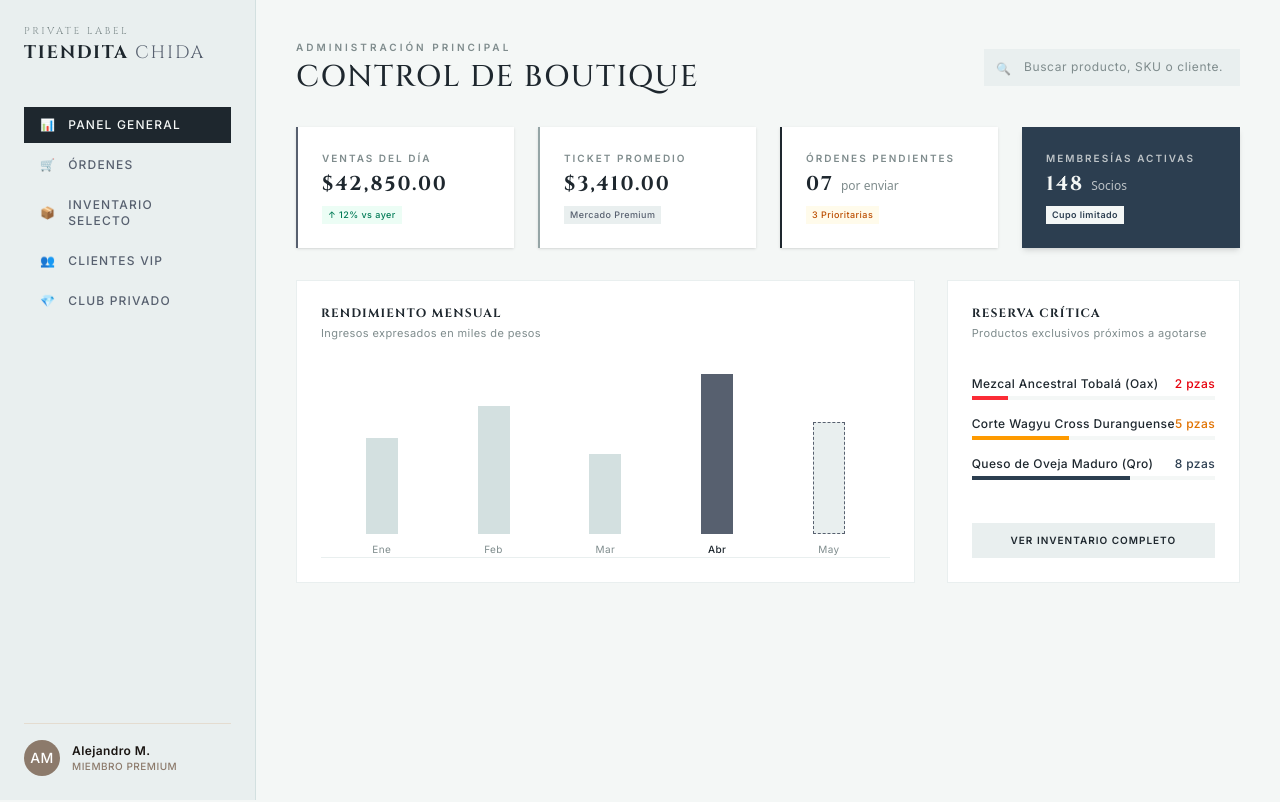
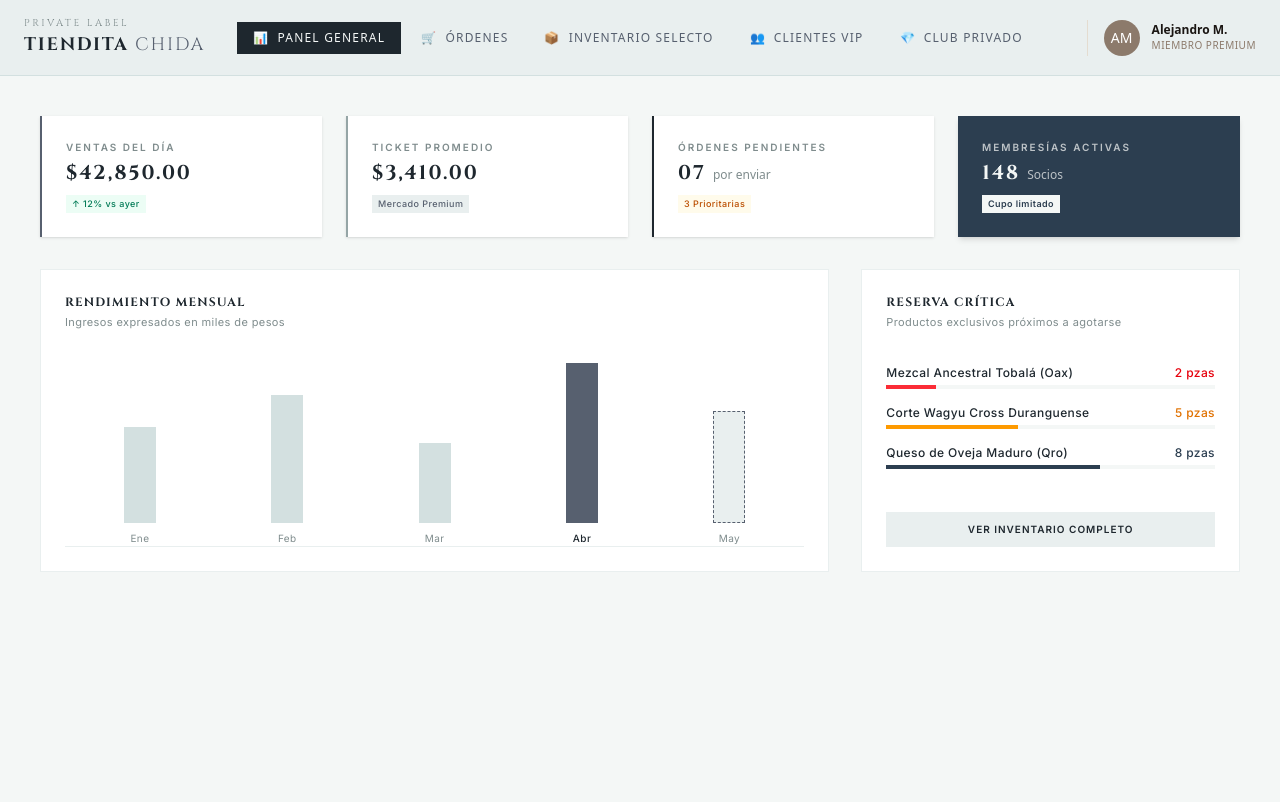
Before and after one commit to ZusetteMar/tiendita_chida, an Angular app in the folder proyecto_2/tiendita_chida/: page /home in a window 1280 px wide. Shown: the top 802 px of the page. Built offline with nearby package versions, Linux system fonts and the light colour scheme.

Commit message:
fix(juan) : rediseñando el navbar para mejor efecto visual

```diff
--- a/proyecto_2/tiendita_chida/src/app/app.html
+++ b/proyecto_2/tiendita_chida/src/app/app.html
@@ -14,37 +14,35 @@
         .font-serif-luxury { font-family: 'Cinzel', serif; }
     </style>
 </head>
-<body class="bg-[#F4F7F6] text-[#2C3E50] antialiased tracking-wide">
+<header class="w-full bg-[#E9EFEF] border-b border-[#D3E0E0] flex flex-row items-center justify-between px-6 py-4 hidden md:flex">
 
-    <div class="flex min-h-screen">
+    <div class="flex items-center space-x-8">
 
-        <aside class="w-64 bg-[#E9EFEF] border-r border-[#D3E0E0] flex flex-col justify-between p-6 hidden md:flex">
         <div>
-                <div class="mb-10">
             <p class="font-serif-luxury text-[10px] tracking-[0.25em] text-[#7F8C8D] uppercase">Private Label</p>
             <h2 class="font-serif-luxury text-lg font-bold tracking-widest text-[#1E272E]">TIENDITA <span class="font-light text-[#57606F]">CHIDA</span></h2>
         </div>
 
-                <nav class="space-y-1">
-                    <a href="#" class="flex items-center space-x-3 px-4 py-2.5 bg-[#1E272E] text-[#F4F7F6] rounded-none text-xs font-medium tracking-widest uppercase transition">
+        <nav class="flex items-center space-x-1">
+            <a href="#" class="flex items-center space-x-2 px-4 py-2 bg-[#1E272E] text-[#F4F7F6] rounded-none text-xs font-medium tracking-widest uppercase transition">
                 <span>📊</span> <span>Panel General</span>
             </a>
-                    <a href="#" class="flex items-center space-x-3 px-4 py-2.5 text-[#57606F] hover:bg-[#D3E0E0] hover:text-[#1E272E] rounded-none text-xs font-medium tracking-widest uppercase transition">
+            <a href="#" class="flex items-center space-x-2 px-4 py-2 text-[#57606F] hover:bg-[#D3E0E0] hover:text-[#1E272E] rounded-none text-xs font-medium tracking-widest uppercase transition">
                 <span>🛒</span> <span>Órdenes</span>
             </a>
-                    <a href="#" class="flex items-center space-x-3 px-4 py-2.5 text-[#57606F] hover:bg-[#D3E0E0] hover:text-[#1E272E] rounded-none text-xs font-medium tracking-widest uppercase transition">
+            <a href="#" class="flex items-center space-x-2 px-4 py-2 text-[#57606F] hover:bg-[#D3E0E0] hover:text-[#1E272E] rounded-none text-xs font-medium tracking-widest uppercase transition">
                 <span>📦</span> <span>Inventario Selecto</span>
             </a>
-                    <a href="#" class="flex items-center space-x-3 px-4 py-2.5 text-[#57606F] hover:bg-[#D3E0E0] hover:text-[#1E272E] rounded-none text-xs font-medium tracking-widest uppercase transition">
+            <a href="#" class="flex items-center space-x-2 px-4 py-2 text-[#57606F] hover:bg-[#D3E0E0] hover:text-[#1E272E] rounded-none text-xs font-medium tracking-widest uppercase transition">
                 <span>👥</span> <span>Clientes VIP</span>
             </a>
-                    <a href="#" class="flex items-center space-x-3 px-4 py-2.5 text-[#57606F] hover:bg-[#D3E0E0] hover:text-[#1E272E] rounded-none text-xs font-medium tracking-widest uppercase transition">
+            <a href="#" class="flex items-center space-x-2 px-4 py-2 text-[#57606F] hover:bg-[#D3E0E0] hover:text-[#1E272E] rounded-none text-xs font-medium tracking-widest uppercase transition">
                 <span>💎</span> <span>Club Privado</span>
             </a>
         </nav>
     </div>
 
-            <div class="border-t border-[#E4DCD0] pt-4 flex items-center space-x-3">
+    <div class="border-l border-[#E4DCD0] pl-4 flex items-center space-x-3">
         <div class="w-9 h-9 rounded-full bg-[#8C7A6B] flex items-center justify-center text-white font-medium text-sm">
             AM
         </div>
@@ -53,21 +51,13 @@
             <p class="text-[10px] text-[#8C7A6B] tracking-wider uppercase font-medium">Miembro Premium</p>
         </div>
     </div>
-        </aside>
+
+</header>
+<body class="bg-[#F4F7F6] text-[#2C3E50] antialiased tracking-wide">
+
+    <div class="flex min-h-screen">
 
         <main class="flex-1 p-6 md:p-10 max-w-7xl mx-auto w-full space-y-8">
-
-            <header class="flex flex-col sm:flex-row justify-between items-start sm:items-center gap-4">
-                <div>
-                    <p class="text-[10px] font-bold tracking-[0.3em] text-[#7F8C8D] uppercase mb-1">Administración Principal</p>
-                    <h1 class="font-serif-luxury text-2xl md:text-3xl font-medium text-[#1E272E] tracking-wider">CONTROL DE BOUTIQUE</h1>
-                </div>
-                <div class="relative w-full sm:w-auto">
-                    <input type="text" placeholder="Buscar producto, SKU o cliente..."
-                           class="bg-[#E9EFEF] text-xs text-[#1E272E] placeholder-[#7F8C8D] tracking-wider rounded-none pl-10 pr-4 py-2.5 w-full sm:w-64 border-b border-transparent focus:outline-none focus:border-[#57606F] transition">
-                    <span class="absolute left-3 top-3 text-xs opacity-60">🔍</span>
-                </div>
-            </header>
 
             <section class="grid grid-cols-1 sm:grid-cols-2 lg:grid-cols-4 gap-6">
                 <div class="bg-white p-6 rounded-none border-l-2 border-[#57606F] shadow-sm">
```
Lines whose indentation alone changed are shown as unchanged.
